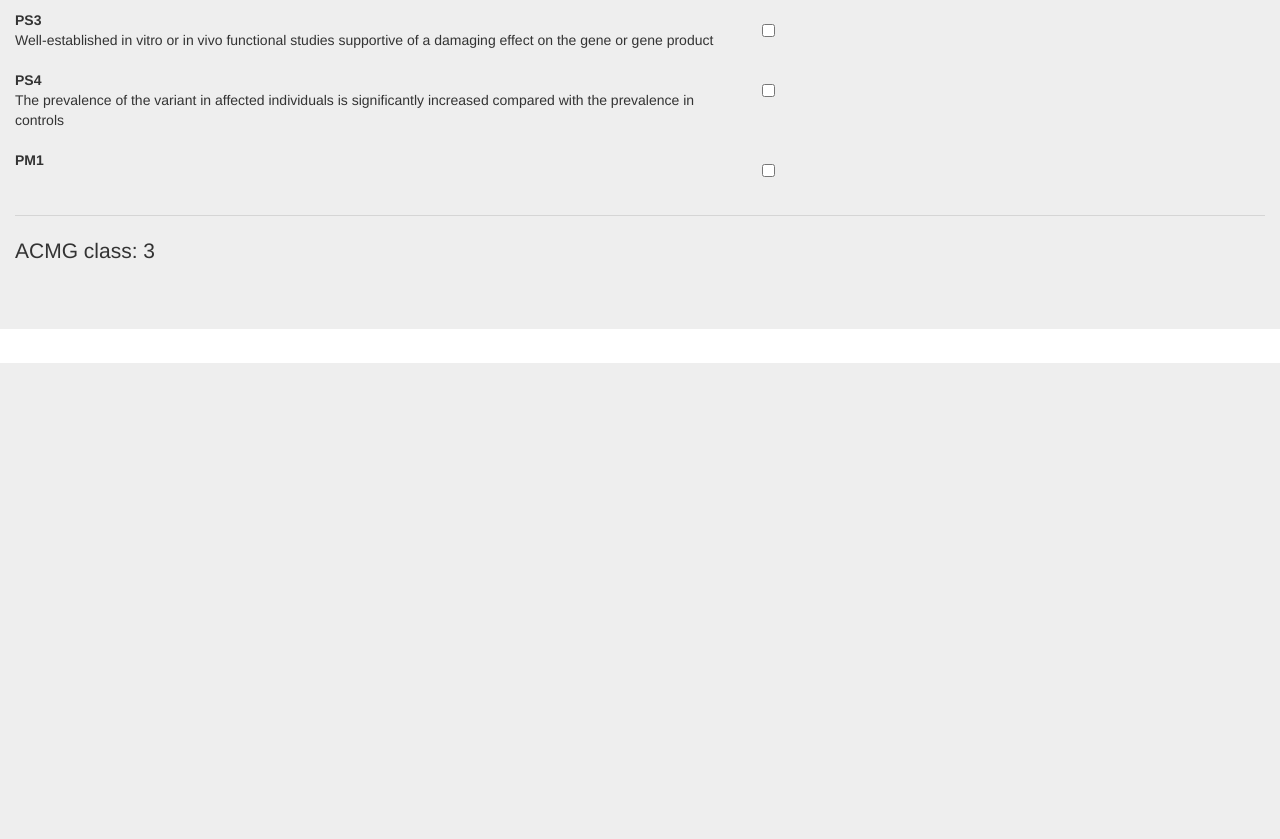
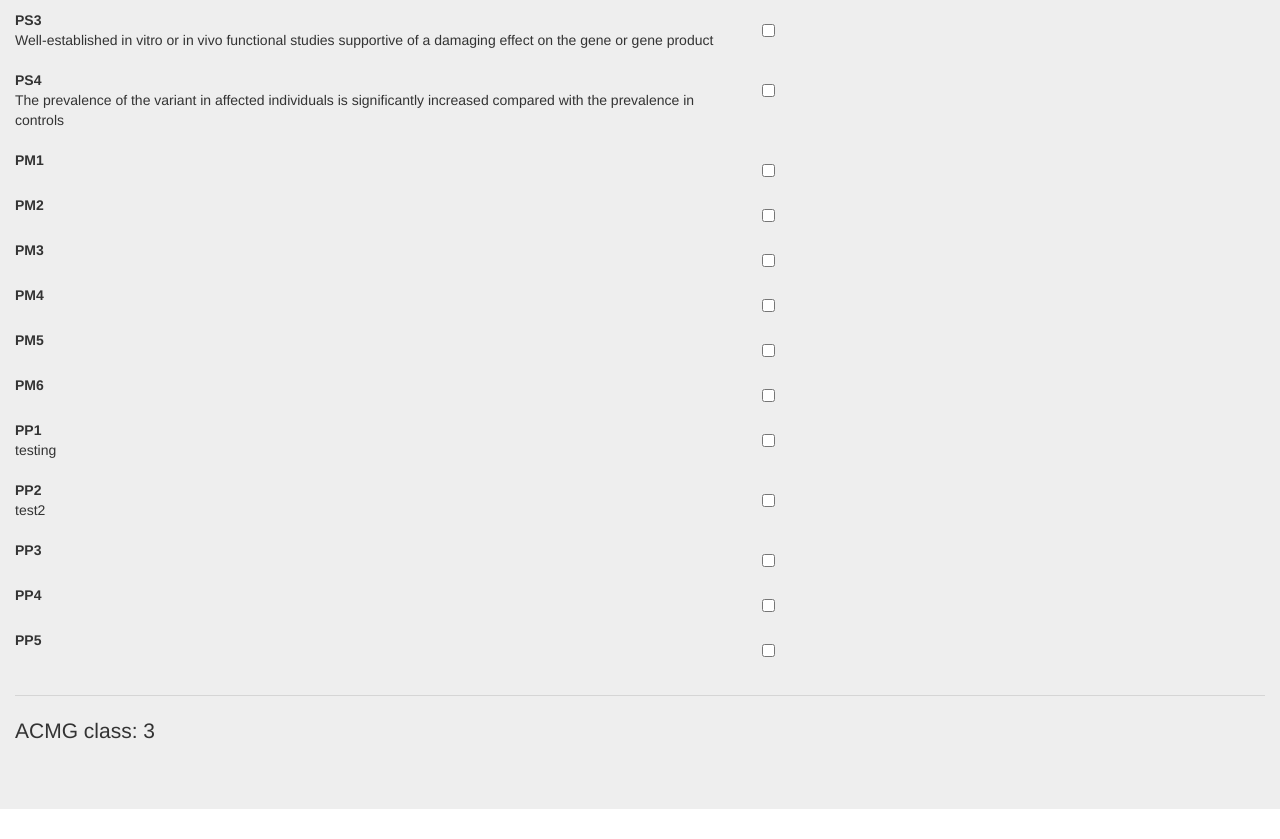
Before and after one commit to oyvindbusk/Intervar, a Flask app: page /acmg in a window 1280 px wide. Shown: the part 437-1276 px from the top of the page. Before the commit the page ends 800 px from the top, so only its background shows below. Run offline with Flask 2, Linux system fonts and the light colour scheme; some libraries are stand-ins or nearby versions.

Commit message:
Added more data to the acmg.html-file and updated timeliste

```diff
--- a/Intervar/templates/acmg.html
+++ b/Intervar/templates/acmg.html
@@ -86,8 +86,11 @@
       <dl>
         <dt>PVS1</dt>
         <dd>PVS1 null variant (nonsense, frameshift, canonical ±1 or 2 splice sites, initiation codon, single or multiexon deletion) in a gene where LOF is a known mechanism of disease</dd>
+
       </dl>
+
     </div>
+
     <div class="col-sm-3">
       <div class="checkbox">
         <label>
@@ -95,6 +98,7 @@
         </label>
       </div>
     </div>
+
   </div>
   <!-- -->
   <div class="row"><div class="col-sm-7"><dl>
@@ -148,20 +152,81 @@
   <dd></dd>
 </dl></div><div class="col-sm-3"><div class="checkbox">
 <label>
-  <input type="checkbox" id="chkbx_PS5">
+  <input type="checkbox" id="chkbx_PM1">
+</label>
+</div></div></div>
+
+<!-- -->
+<div class="row"><div class="col-sm-7"><dl>
+  <dt>PM2</dt>
+  <dd></dd>
+</dl></div><div class="col-sm-3"><div class="checkbox">
+<label>
+  <input type="checkbox" id="chkbx_PM2">
+</label>
+</div></div></div>
+
+<!-- -->
+<div class="row"><div class="col-sm-7"><dl>
+  <dt>PM3</dt>
+  <dd></dd>
+</dl></div><div class="col-sm-3"><div class="checkbox">
+<label>
+  <input type="checkbox" id="chkbx_PM3">
+</label>
+</div></div></div>
+<!-- -->
+<div class="row"><div class="col-sm-7"><dl>
+  <dt>PM4</dt>
+  <dd></dd>
+</dl></div><div class="col-sm-3"><div class="checkbox">
+<label>
+  <input type="checkbox" id="chkbx_PM4">
+</label>
+</div></div></div>
+<!-- -->
+<div class="row"><div class="col-sm-7"><dl>
+  <dt>PM5</dt>
+  <dd></dd>
+</dl></div><div class="col-sm-3"><div class="checkbox">
+<label>
+  <input type="checkbox" id="chkbx_PM5">
+</label>
+</div></div></div>
+<!-- -->
+<div class="row"><div class="col-sm-7"><dl>
+  <dt>PM6</dt>
+  <dd></dd>
+</dl></div><div class="col-sm-3"><div class="checkbox">
+<label>
+  <input type="checkbox" id="chkbx_PM6">
 </label>
 </div></div></div>
 
 
 
+<!-- PP -->
+<!-- iteration to create PP5 -->
+{% set info_text = ['testing', 'test2', '','',''] %}
+{% for n in range(1,6) %}
+  <div class="row">
+    <div class="col-sm-7">
+      <dl>
+        <dt>PP{{ n }}</dt>
+        <dd>{{ info_text[n - 1] }}</dd>
+      </dl>
+    </div>
+    <div class="col-sm-3">
+      <div class="checkbox">
+        <label>
+          <input type="checkbox" id="chkbx_PP{{ n }}">
+        </label>
+      </div>
+    </div>
+  </div>
 
 
-
-
-
-
-
-
+{% endfor %}
 
 
 
```
Also changed, not shown: 1 other file.
